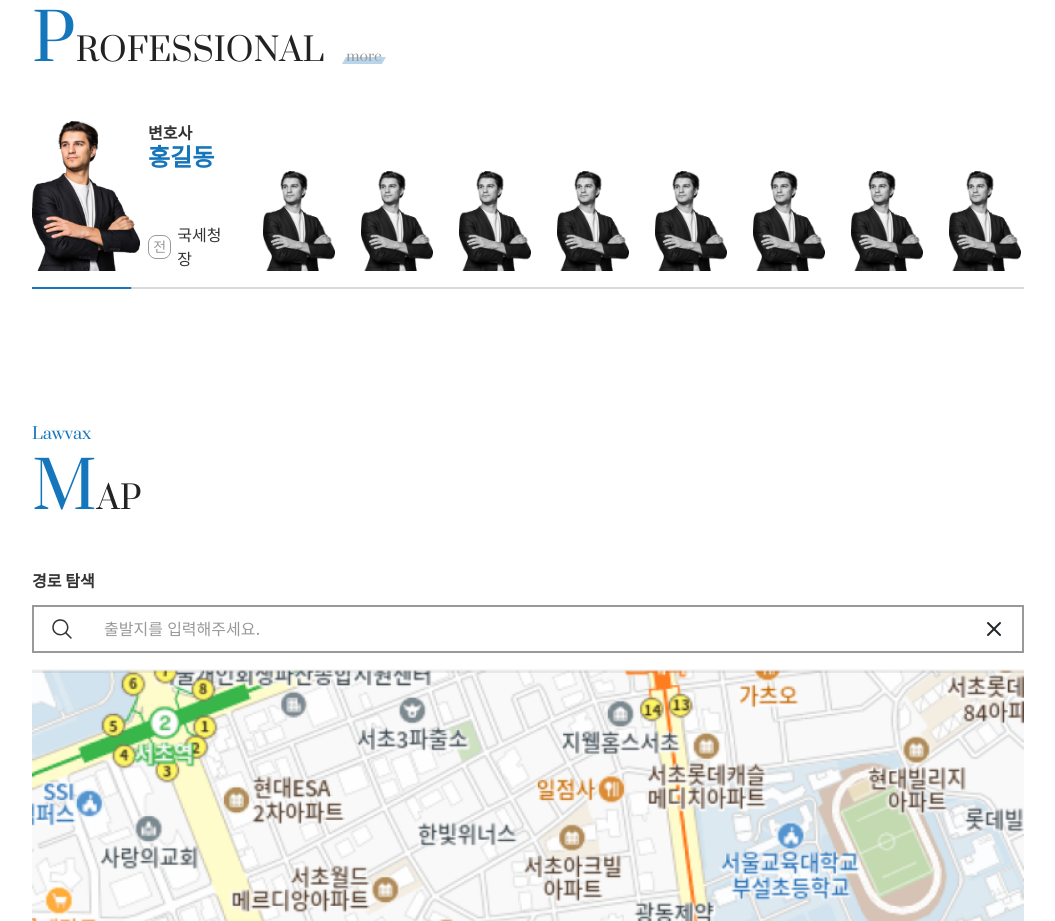
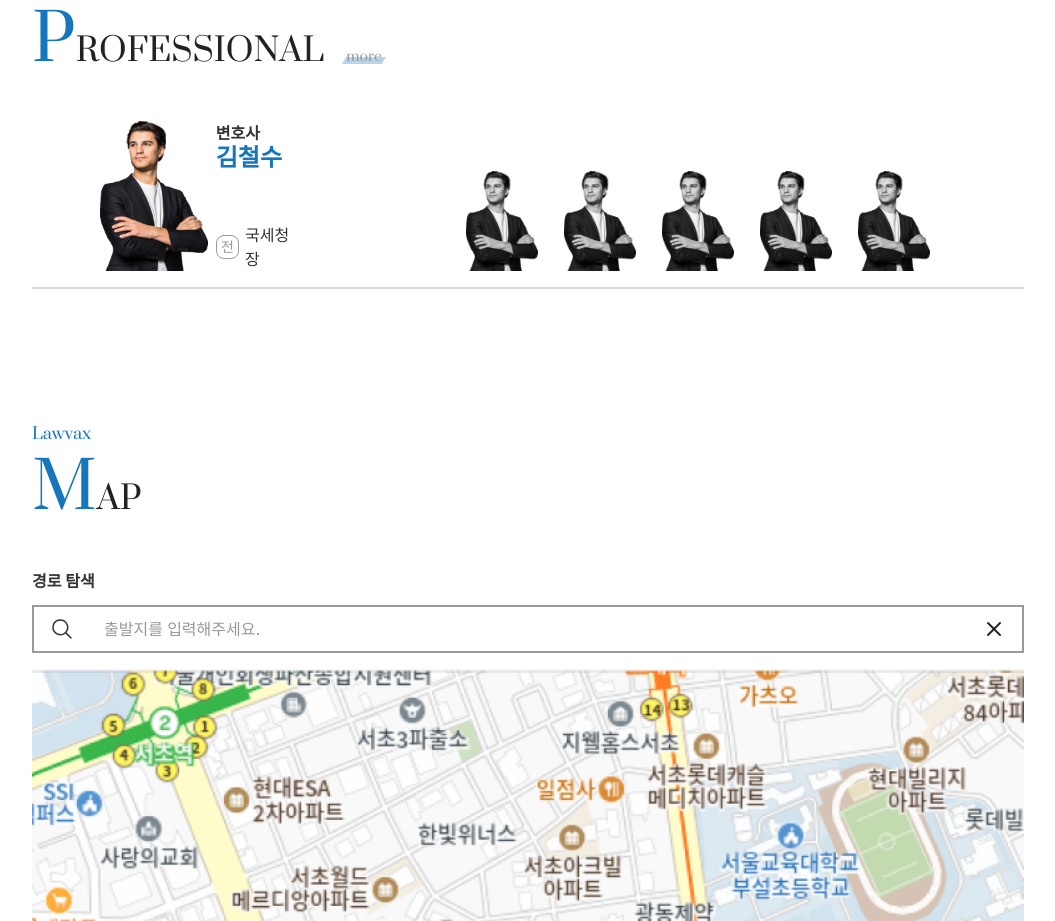
Before and after one commit to kimyeji89/LawVax, a React (Create React App) app: page / in a window 1280 px wide. Shown: the part 2060-2981 px from the top of the page, without its empty margins (112-1167 px from the left). Built offline with nearby package versions, Linux system fonts and the light colour scheme; a web font is replaced by a local one.

Commit message:
[MOD] professional slide

```diff
--- a/src/components/user/SlideProfessional.jsx
+++ b/src/components/user/SlideProfessional.jsx
@@ -3,12 +3,46 @@ import { useState, useRef } from "react";
 import { css } from "@emotion/react";
 import lawyerImg from "@images/lawyer-img.png";
 import { Swiper, SwiperSlide } from "swiper/react";
-import { Autoplay, Pagination } from "swiper/modules";
+import { Autoplay, Pagination, EffectFade } from "swiper/modules";
 import "swiper/css";
 import "swiper/css/autoplay";
+import "swiper/css/effect-fade";
 import "swiper/css/pagination";
 
-const slides = [
+const LeadLawyerArr = [
+  {
+    name: "홍길동",
+    title: "대표 변호사",
+    previousPosition: "국세청장",
+    image: lawyerImg,
+  },
+  {
+    name: "김철수",
+    title: "대표 변호사",
+    previousPosition: "국세청장",
+    image: lawyerImg,
+  },
+  {
+    name: "이영희",
+    title: "대표 변호사",
+    previousPosition: "국세청장",
+    image: lawyerImg,
+  },
+  {
+    name: "홍길동",
+    title: "대표 변호사",
+    previousPosition: "국세청장",
+    image: lawyerImg,
+  },
+  {
+    name: "김철수",
+    title: "대표 변호사",
+    previousPosition: "국세청장",
+    image: lawyerImg,
+  },
+];
+
+const allLawyerArr = [
   {
     name: "홍길동",
     title: "변호사",
@@ -71,93 +105,104 @@ const slides = [
   },
 ];
 
-function SlideProfessional() {
-  const swiperRef = useRef(null);
-  const [currentIndex, setCurrentIndex] = useState(0);
-
-  const handleCustomTranslate = (swiper) => {
-    const target = swiperRef.current.swiper;
-    const customTranslate = 0; // 원하는 px 값으로 설정
-    target.setTranslate(customTranslate);
-    setCurrentIndex(swiper.realIndex);
-  };
-
-  console.log(currentIndex);
-
+function SlideAllLawyer({ allLawyerArr }) {
   return (
     <Swiper
-      ref={swiperRef}
-      slidesPerView={"auto"}
-      spaceBetween={26}
-      loop={true}
-      modules={[Pagination, Autoplay]}
-      pagination={{ type: "progressbar" }}
+      effect={"fade"}
+      modules={[EffectFade, Autoplay]}
       autoplay={{
         delay: 3000,
         disableOnInteraction: false,
       }}
-      onSlideChange={(swiper) => handleCustomTranslate(swiper)}
-      css={swiperStyle}
+      loop={true}
+      className="fadeSwiper"
+      css={allLawyerCtn}
     >
-      {slides.map((slide, index) => (
-        <div css={swiper_wrap}>
-          <SwiperSlide key={index}>
-            <div
-              css={
-                index === currentIndex
-                  ? activeSlideContainer
-                  : inactiveSlideContainer
-              }
-            >
+      {allLawyerArr &&
+        allLawyerArr.map((slideData, idx) => (
+          <SwiperSlide key={"slide" + idx}>
+            <div css={allLawyerSlideContainer}>
               <img
-                src={slide.image}
-                alt={`${slide.name} 사진`}
-                css={index === currentIndex ? colorImage : grayscaleImage}
+                src={slideData.image}
+                alt={`${slideData.name} 사진`}
+                css={colorImage}
               />
-              {index === currentIndex && (
-                <div css={info_container}>
-                  <div>
-                    <p css={info_title}>{slide.title}</p>
-                    <h2 css={info_name}>{slide.name}</h2>
-                  </div>
-                  <div css={info_previous}>
-                    <span css={info_icon}>전</span>
-                    <span css={info_prev_job}>{slide.previousPosition}</span>
-                  </div>
+              <div css={info_container}>
+                <div>
+                  <p css={info_title}>{slideData.title}</p>
+                  <h2 css={info_name}>{slideData.name}</h2>
                 </div>
-              )}
+                <div css={info_previous}>
+                  <span css={info_icon}>전</span>
+                  <span css={info_prev_job}>{slideData.previousPosition}</span>
+                </div>
+              </div>
             </div>
           </SwiperSlide>
-        </div>
-      ))}
+        ))}
     </Swiper>
+  );
+}
+
+function SlideLeadLawyer({ LeadLawyerArr }) {
+  const [progress, setProgress] = useState(0);
+  return (
+    <>
+      <Swiper
+        slidesPerView={"auto"}
+        spaceBetween={26}
+        loop={true}
+        modules={[Pagination]}
+        css={leadLawyerSlide}
+        onSwiper={(swiper) => {
+          swiper.on("slideChange", () => {
+            const progress = (swiper.realIndex + 1) / swiper.slides.length;
+            setProgress(progress * 100);
+          });
+        }}
+      >
+        {LeadLawyerArr.map((slide, index) => (
+          <div css={swiper_wrap}>
+            <SwiperSlide key={index}>
+              <div css={leadLawyerSlideContainer}>
+                <img
+                  src={slide.image}
+                  alt={`${slide.name} 사진`}
+                  css={grayscaleImage}
+                />
+              </div>
+            </SwiperSlide>
+          </div>
+        ))}
+      </Swiper>
+      <div css={customProgressBar}>
+        <div css={[progressBarFill, { width: `${progress}%` }]}></div>
+      </div>
+    </>
+  );
+}
+
+function SlideProfessional() {
+  return (
+    <div css={professionalSlideCtn}>
+      <SlideAllLawyer allLawyerArr={allLawyerArr} />
+      <SlideLeadLawyer LeadLawyerArr={LeadLawyerArr} />
+    </div>
   );
 }
 
 export default SlideProfessional;
 
-const swiperStyle = css`
+const professionalSlideCtn = css`
+  position: relative;
   width: 100%;
+  display: flex;
+  gap: 26px;
+`;
+
+const leadLawyerSlide = css`
   margin: 0 auto;
   height: 168px;
-
-  @media (max-width: 450px) {
-    width: 430px;
-  }
-
-  .swiper-pagination-progressbar {
-    position: absolute;
-    bottom: 0px;
-    left: 0;
-    width: 100%;
-    height: 2px;
-    background: var(--mono-gray-line-1);
-    margin-top: 166px;
-  }
-
-  .swiper-pagination-progressbar-fill {
-    background: var(--point-color-2);
-  }
 
   .swiper-slide.swiper-slide-next {
     @media (max-width: 400px) {
@@ -174,7 +219,6 @@ const swiperStyle = css`
   }
 
   .swiper-slide.swiper-slide-active {
-    width: 205px !important;
     display: flex !important;
     flex-direction: row !important;
     margin-right: 26px;
@@ -182,6 +226,30 @@ const swiperStyle = css`
     @media (max-width: 400px) {
       margin-right: 0px;
     }
+  }
+
+  @media (max-width: 450px) {
+    width: 430px;
+  }
+`;
+
+const customProgressBar = css`
+  position: absolute;
+  bottom: 0px;
+  top: 166px;
+  left: 0;
+  right: 0;
+  width: 100%;
+  height: 2px;
+  background: var(--mono-gray-line-1);
+  z-index: 1;
+`;
+
+const progressBarFill = css`
+  height: 2px;
+  background: var(--point-color-2);
+  @media (min-width: 730px) {
+    display: none;
   }
 `;
 
@@ -191,13 +259,27 @@ const swiper_wrap = css`
   align-items: end;
 `;
 
-const activeSlideContainer = css`
-  width: 205px;
+const allLawyerCtn = css`
+  width: 100%;
+  max-width: 205px;
+  min-width: 205px;
+  height: 150px;
+  background-color: transparent;
+  .swiper-slide {
+    height: 150px;
+  }
+`;
+
+const allLawyerSlideContainer = css`
+  width: 100%;
+  max-width: 205px;
+  min-width: 205px;
   display: flex;
   flex-direction: row;
+  background-color: var(--mono-white);
 `;
 
-const inactiveSlideContainer = css`
+const leadLawyerSlideContainer = css`
   float: right;
   width: 72px;
   display: flex;
```
